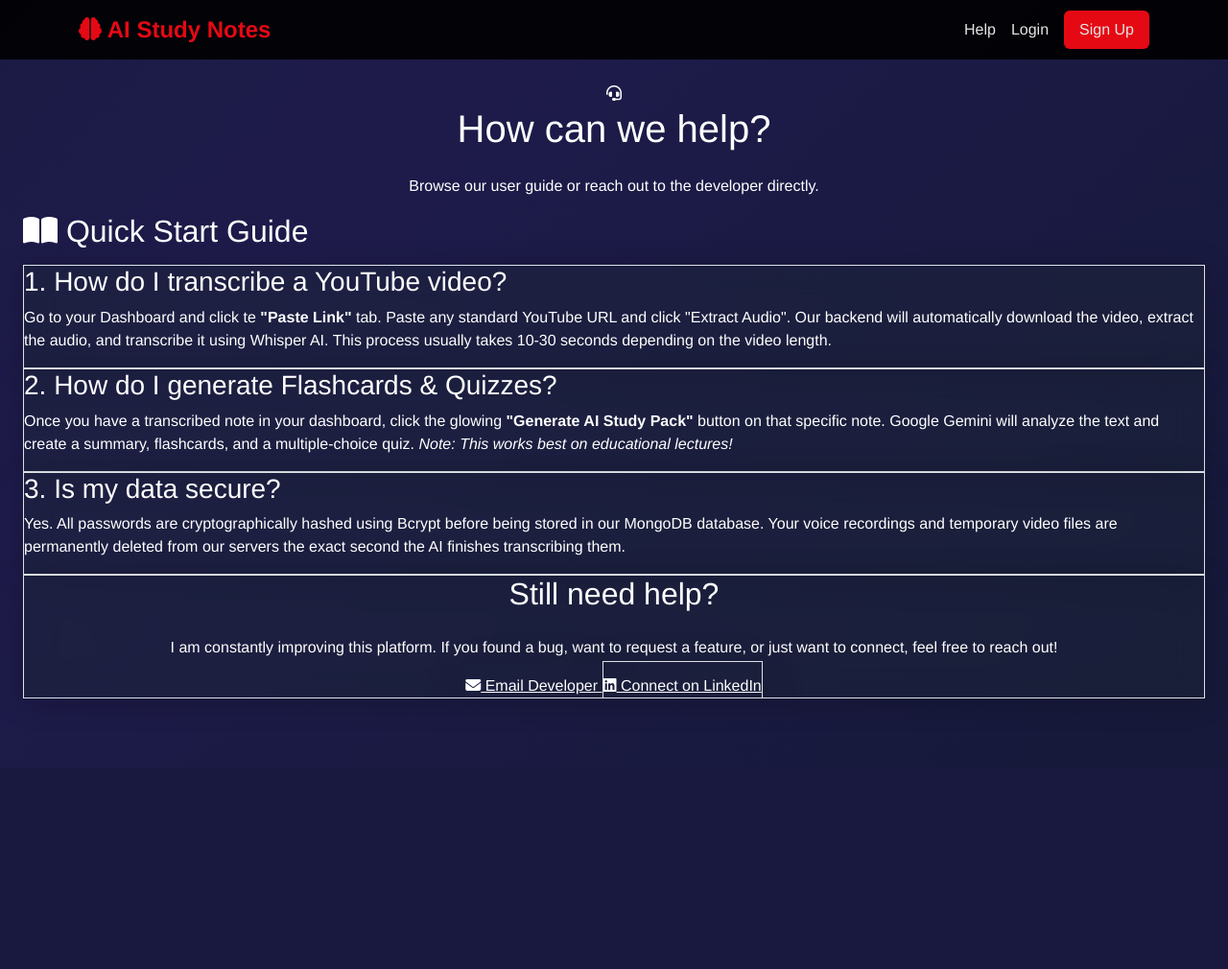
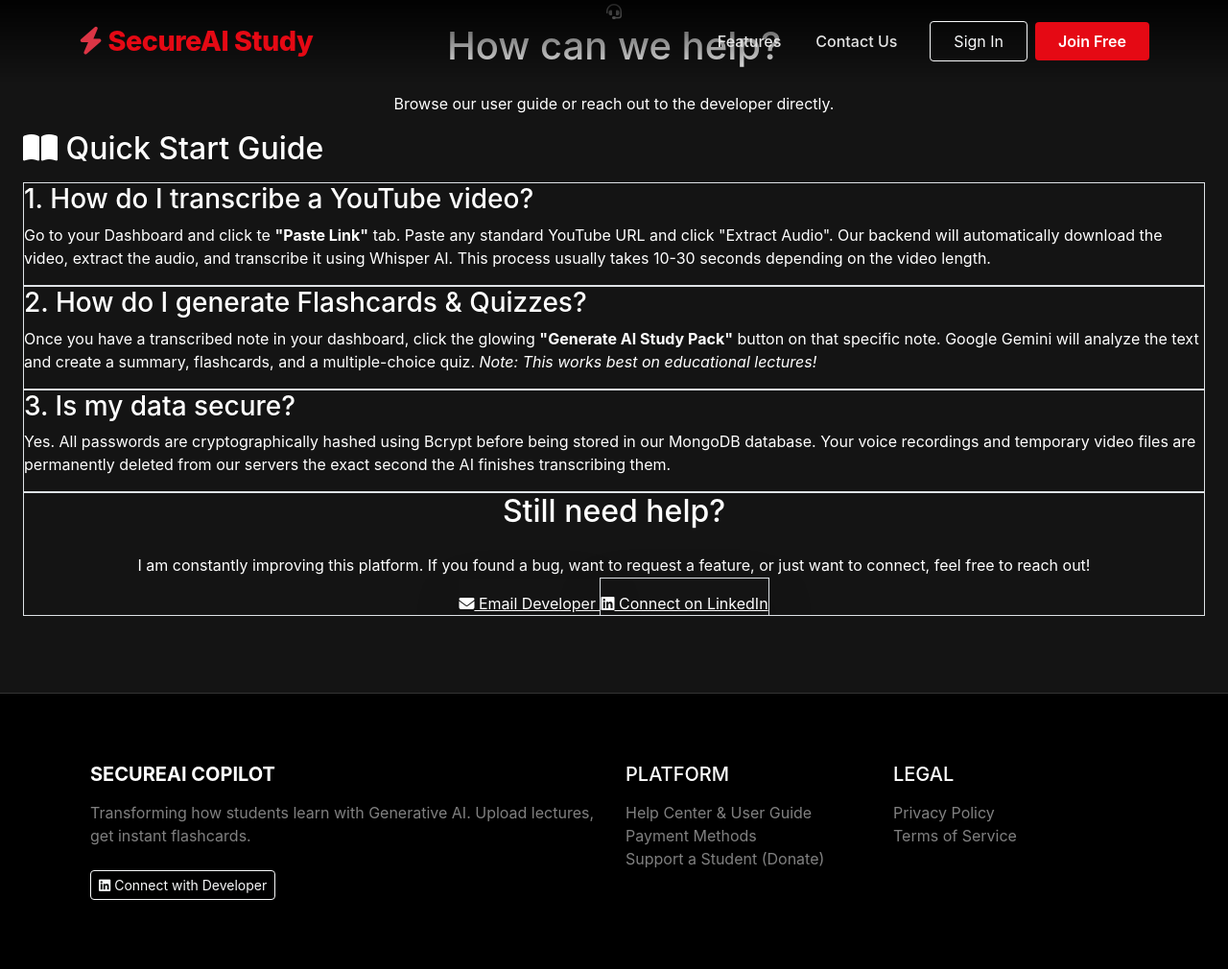
Before and after one commit to Binitshaw21/edtech-ai-platform, a Flask app: page /help in a window 1280 px wide. Shown: the whole page at 96% size. Before the commit the page ends 728 px from the top, so only its background shows below. Run offline with Flask 3, Linux system fonts and the light colour scheme; some libraries are stand-ins or nearby versions.

Commit message:
Fix VS Code script syntax errors and implement SweetAlerts

```diff
--- a/templates/base.html
+++ b/templates/base.html
@@ -3,63 +3,105 @@
 <head>
     <meta charset="UTF-8">
     <meta name="viewport" content="width=device-width, initial-scale=1.0">
-    <title>AI Study Platform</title>
+    <title>SecureAI Copilot | Study Platform</title>
     <link href="https://cdn.jsdelivr.net/npm/bootstrap@5.3.0/dist/css/bootstrap.min.css" rel="stylesheet">
     <link rel="stylesheet" href="https://cdnjs.cloudflare.com/ajax/libs/font-awesome/6.4.0/css/all.min.css">
-    <link rel="stylesheet" href="{{ url_for('static', filename='css/style.css') }}">
+    <link href="https://cdn.jsdelivr.net/npm/sweetalert2@11/dist/sweetalert2.min.css" rel="stylesheet">
+
     <style>
+        :root {
+            --brand-red: #e50914;
+            --dark-bg: #141414;
+            --light-text: #e5e5e5;
+        }
         body {
-            background-color: #141414; /* Netflix Dark Background */
+            background-color: var(--dark-bg);
             color: #ffffff;
-            font-family: 'Helvetica Neue', Helvetica, Arial, sans-serif;
+            font-family: 'Inter', 'Helvetica Neue', sans-serif;
+            overflow-x: hidden;
         }
+        /* Glassmorphism Navbar */
         .navbar {
-            background-color: rgba(0, 0, 0, 0.9);
+            background: linear-gradient(to bottom, rgba(0,0,0,0.9) 0%, rgba(0,0,0,0) 100%);
+            transition: background 0.3s ease-in-out;
+            padding: 1rem 0;
+        }
+        .navbar.scrolled {
+            background: rgba(20, 20, 20, 0.95) !important;
+            backdrop-filter: blur(10px);
+            box-shadow: 0 2px 10px rgba(0,0,0,0.5);
         }
         .navbar-brand {
-            color: #e50914 !important; /* Netflix Red */
-            font-weight: bold;
-            font-size: 1.5rem;
+            color: var(--brand-red) !important;
+            font-weight: 800;
+            font-size: 1.8rem;
+            letter-spacing: -0.5px;
         }
         .nav-link {
-            color: #e5e5e5 !important;
+            color: var(--light-text) !important;
+            font-weight: 500;
+            margin: 0 10px;
+            transition: color 0.2s;
         }
-        .nav-link:hover {
-            color: #b3b3b3 !important;
+        .nav-link:hover { color: white !important; }
+        .btn-brand {
+            background-color: var(--brand-red);
+            color: white;
+            border: none;
+            border-radius: 4px;
+            font-weight: 600;
+            transition: transform 0.2s, background-color 0.2s;
         }
+        .btn-brand:hover {
+            background-color: #b20710;
+            color: white;
+            transform: scale(1.05);
+        }
+        /* Footer */
+        .modern-footer {
+            background-color: #000;
+            padding: 3rem 0;
+            margin-top: 5rem;
+            border-top: 1px solid #333;
+        }
+        .footer-link { color: #808080; text-decoration: none; transition: color 0.2s; }
+        .footer-link:hover { color: var(--brand-red); }
     </style>
 </head>
 <body>
 
-    <nav class="navbar navbar-expand-lg navbar-dark sticky-top">
+    <nav class="navbar navbar-expand-lg navbar-dark fixed-top" id="mainNav">
         <div class="container">
             <a class="navbar-brand" href="{{ url_for('index') }}">
-                <i class="fa-solid fa-brain"></i> AI Study Notes
+                <i class="fa-solid fa-bolt text-danger"></i> SecureAI Study
             </a>
             <button class="navbar-toggler" type="button" data-bs-toggle="collapse" data-bs-target="#navbarNav">
                 <span class="navbar-toggler-icon"></span>
             </button>
             <div class="collapse navbar-collapse" id="navbarNav">
-                <ul class="navbar-nav ms-auto">
-                    <li class="nav-item">
-                        <a class="nav-link" href="{{ url_for('help_page') }}">Help</a>
-                    </li>
+                <ul class="navbar-nav ms-auto align-items-center">
                     {% if current_user.is_authenticated %}
-                        <li class="nav-item">
-                            <a class="nav-link" href="{{ url_for('dashboard') }}">Dashboard</a>
+                        <li class="nav-item"><a class="nav-link" href="{{ url_for('dashboard') }}">Dashboard</a></li>
+                        <li class="nav-item"><a class="nav-link" href="#"><i class="fa-solid fa-gift"></i> Donate</a></li>
+                        <li class="nav-item dropdown">
+                            <a class="nav-link dropdown-toggle" href="#" id="accountDropdown" role="button" data-bs-toggle="dropdown">
+                                <img src="https://ui-avatars.com/api/?name={{ current_user.username }}&background=e50914&color=fff" class="rounded-circle border border-dark" width="35" height="35" alt="Profile">
+                            </a>
+                            <ul class="dropdown-menu dropdown-menu-end dropdown-menu-dark" style="background-color: #1a1a1a; border: 1px solid #333;">
+                                <li><a class="dropdown-item" href="{{ url_for('settings') }}"><i class="fa-solid fa-user-gear me-2"></i> Account Details</a></li>
+                                <li><a class="dropdown-item" href="#"><i class="fa-solid fa-credit-card me-2"></i> Subscription <span class="badge bg-danger ms-2">Pro</span></a></li>
+                                <li><hr class="dropdown-divider border-secondary"></li>
+                                <li><a class="dropdown-item text-danger" href="{{ url_for('logout') }}"><i class="fa-solid fa-right-from-bracket me-2"></i> Logout</a></li>
+                            </ul>
+                        </li>
+                    {% else %}
+                        <li class="nav-item"><a class="nav-link" href="#">Features</a></li>
+                        <li class="nav-item"><a class="nav-link" href="#">Contact Us</a></li>
+                        <li class="nav-item ms-3">
+                            <a class="btn btn-outline-light px-4 py-2 me-2" style="border-radius: 4px;" href="{{ url_for('login') }}">Sign In</a>
                         </li>
                         <li class="nav-item">
-                            <a class="nav-link" href="{{ url_for('settings') }}">Settings</a>
-                        </li>
-                        <li class="nav-item">
-                            <a class="nav-link" href="{{ url_for('logout') }}">Logout</a>
-                        </li>
-                    {% else %}
-                        <li class="nav-item">
-                            <a class="nav-link" href="{{ url_for('login') }}">Login</a>
-                        </li>
-                        <li class="nav-item">
-                            <a class="nav-link btn btn-danger text-white px-3 ms-2" style="background-color: #e50914; border: none;" href="{{ url_for('register') }}">Sign Up</a>
+                            <a class="btn btn-brand px-4 py-2" href="{{ url_for('register') }}">Join Free</a>
                         </li>
                     {% endif %}
                 </ul>
@@ -67,27 +109,11 @@
         </div>
     </nav>
 
-    <div class="container mt-4">
+    <div id="flash-data" style="display: none;">
         {% with messages = get_flashed_messages(with_categories=true) %}
             {% if messages %}
                 {% for category, message in messages %}
-                    {% if category == 'success' %}
-                        <div class="alert alert-success alert-dismissible fade show shadow" role="alert" style="background: rgba(20,20,20,0.9); color: white; border: 1px solid #28a745; border-radius: 8px;">
-                            <strong>
-                                <i class="fa-solid fa-check-circle" style="color: #28a745;"></i>
-                                {{ message }}
-                            </strong>
-                            <button type="button" class="btn-close btn-close-white" data-bs-dismiss="alert" aria-label="Close"></button>
-                        </div>
-                    {% else %}
-                        <div class="alert alert-danger alert-dismissible fade show shadow" role="alert" style="background: rgba(20,20,20,0.9); color: white; border: 1px solid #e50914; border-radius: 8px;">
-                            <strong>
-                                <i class="fa-solid fa-triangle-exclamation" style="color: #e50914;"></i>
-                                {{ message }}
-                            </strong>
-                            <button type="button" class="btn-close btn-close-white" data-bs-dismiss="alert" aria-label="Close"></button>
-                        </div>
-                    {% endif %}
+                    <span class="flash-message" data-category="{{ category }}" data-message="{{ message }}"></span>
                 {% endfor %}
             {% endif %}
         {% endwith %}
@@ -95,7 +121,69 @@
 
     {% block content %}{% endblock %}
 
+    <footer class="modern-footer text-center text-lg-start">
+        <div class="container p-4">
+            <div class="row">
+                <div class="col-lg-6 col-md-12 mb-4 mb-md-0">
+                    <h5 class="text-uppercase fw-bold text-white mb-3">SecureAI Copilot</h5>
+                    <p style="color: #808080;">Transforming how students learn with Generative AI. Upload lectures, get instant flashcards.</p>
+                    <a href="https://linkedin.com/in/binit-shaw" target="_blank" class="btn btn-outline-light btn-sm mt-2"><i class="fa-brands fa-linkedin"></i> Connect with Developer</a>
+                </div>
+                <div class="col-lg-3 col-md-6 mb-4 mb-md-0">
+                    <h5 class="text-uppercase text-white mb-3">Platform</h5>
+                    <ul class="list-unstyled mb-0">
+                        <li><a href="#" class="footer-link">Help Center & User Guide</a></li>
+                        <li><a href="#" class="footer-link">Payment Methods</a></li>
+                        <li><a href="#" class="footer-link">Support a Student (Donate)</a></li>
+                    </ul>
+                </div>
+                <div class="col-lg-3 col-md-6 mb-4 mb-md-0">
+                    <h5 class="text-uppercase text-white mb-3">Legal</h5>
+                    <ul class="list-unstyled">
+                        <li><a href="#" class="footer-link">Privacy Policy</a></li>
+                        <li><a href="#" class="footer-link">Terms of Service</a></li>
+                    </ul>
+                </div>
+            </div>
+        </div>
+    </footer>
+
     <script src="https://cdn.jsdelivr.net/npm/bootstrap@5.3.0/dist/js/bootstrap.bundle.min.js"></script>
-    <script src="{{ url_for('static', filename='js/app.js') }}"></script>
+    <script src="https://cdn.jsdelivr.net/npm/sweetalert2@11"></script>
+
+    <script>
+        // Make Navbar solid on scroll
+        window.addEventListener('scroll', function() {
+            if (window.scrollY > 50) {
+                document.getElementById('mainNav').classList.add('scrolled');
+            } else {
+                document.getElementById('mainNav').classList.remove('scrolled');
+            }
+        });
+
+        // Read hidden flash messages and trigger SweetAlert2
+        document.addEventListener("DOMContentLoaded", function() {
+            const flashes = document.querySelectorAll('.flash-message');
+            flashes.forEach(flash => {
+                const category = flash.getAttribute('data-category');
+                const message = flash.getAttribute('data-message');
+
+                Swal.fire({
+                    icon: category === 'success' ? 'success' : 'error',
+                    title: category === 'success' ? 'Awesome!' : 'Oops...',
+                    text: message,
+                    background: '#1a1a1a',
+                    color: '#ffffff',
+                    confirmButtonColor: '#e50914',
+                    iconColor: category === 'success' ? '#28a745' : '#e50914',
+                    toast: true,
+                    position: 'top-end',
+                    showConfirmButton: false,
+                    timer: 4000,
+                    timerProgressBar: true
+                });
+            });
+        });
+    </script>
 </body>
 </html>
```
